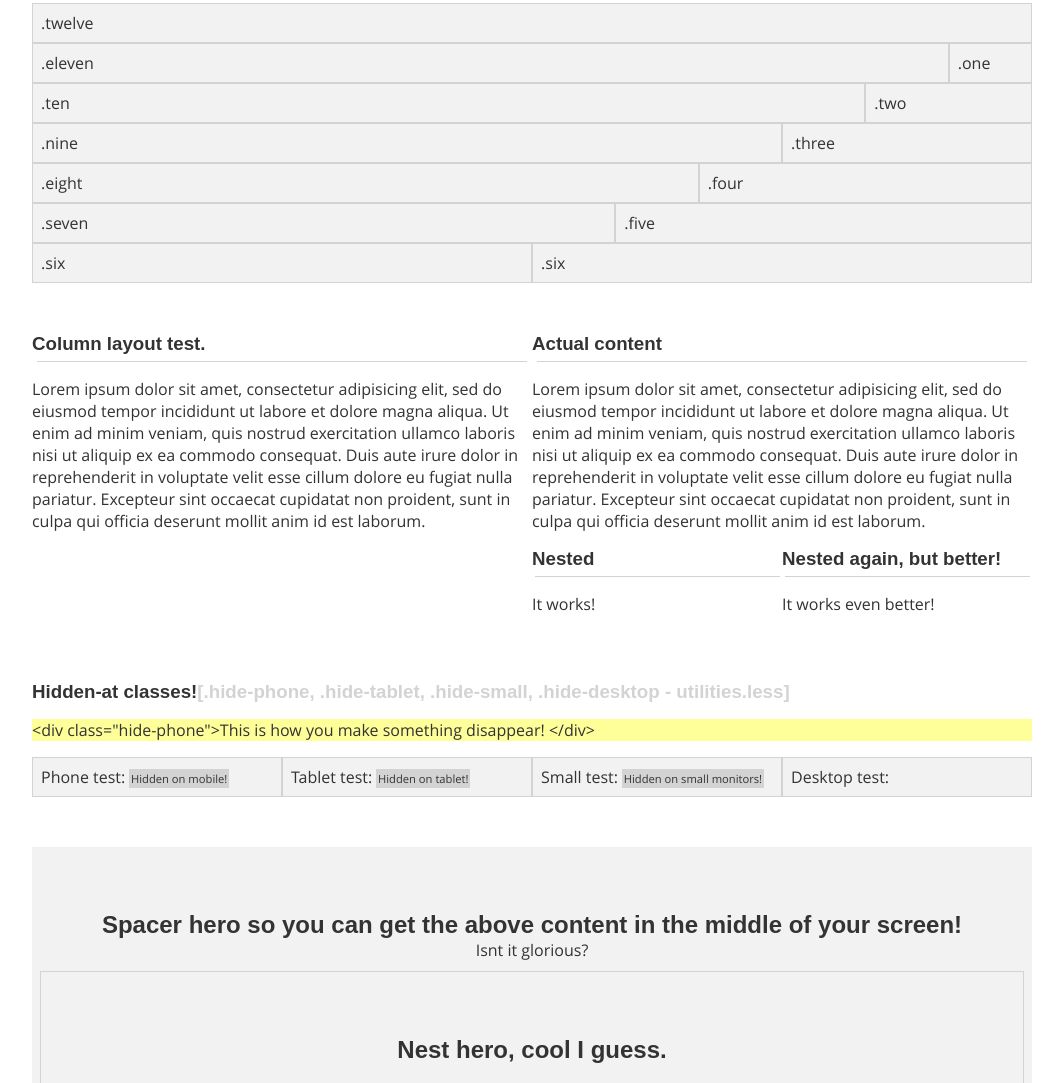
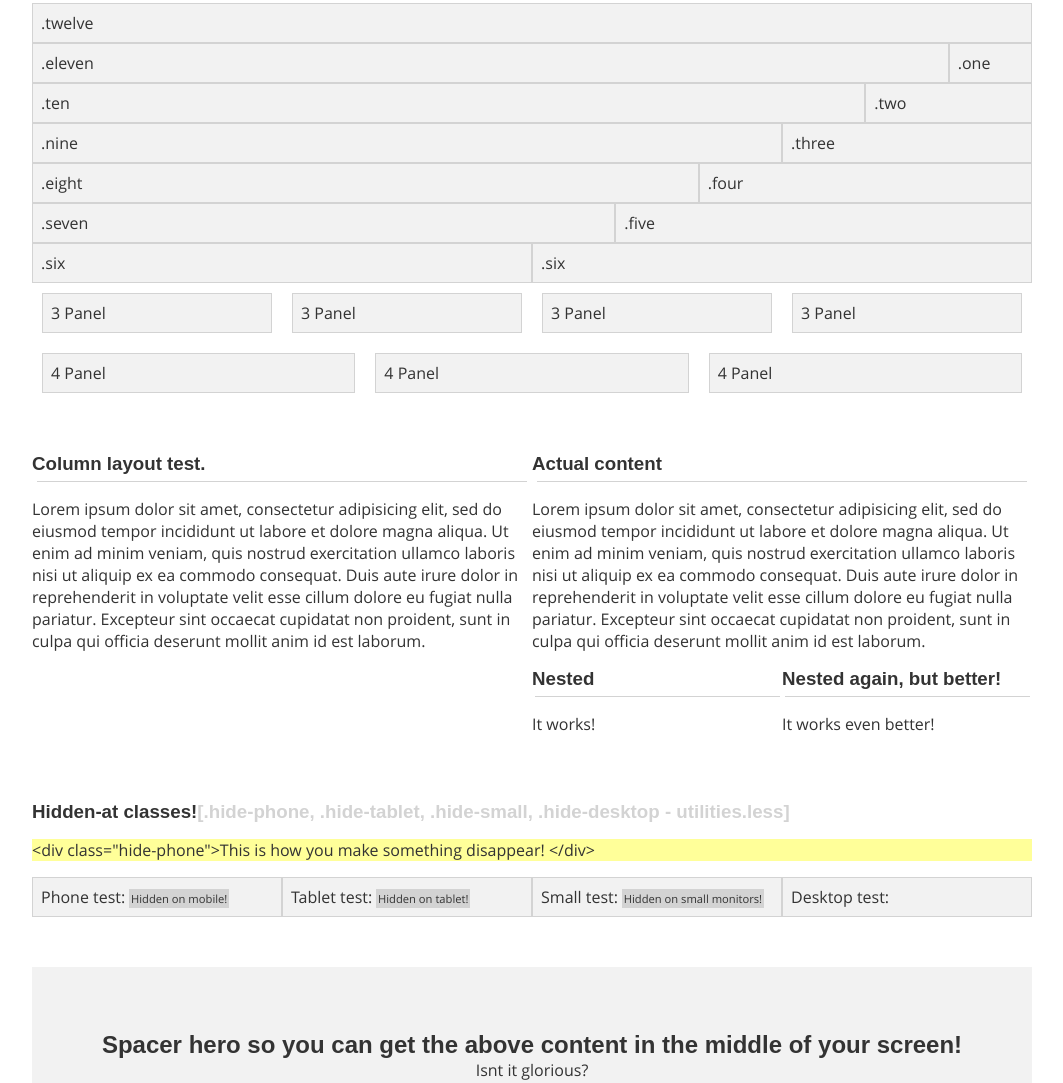
Before and after one commit to JonSnowbd/espalier, a website: page index.html in a window 1280 px wide. Shown: the part 1190-2273 px from the top of the page, without its empty margins (108-1171 px from the left). Drawn offline with Linux system fonts and the light colour scheme; a web font is replaced by a local one.

Commit message:
Added optional gutters to grid

```diff
--- a/index.html
+++ b/index.html
@@ -100,6 +100,29 @@
 			<div class="six panel">.six</div>
 			<div class="six panel">.six</div>
 
+			<div class="three gutter">
+				<div class="panel">3 Panel</div>
+			</div>
+			<div class="three gutter">
+				<div class="panel">3 Panel</div>
+			</div>
+			<div class="three gutter">
+				<div class="panel">3 Panel</div>
+			</div>
+			<div class="three gutter">
+				<div class="panel">3 Panel</div>
+			</div>
+
+			<div class="four gutter">
+				<div class="panel">4 Panel</div>
+			</div>
+			<div class="four gutter">
+				<div class="panel">4 Panel</div>
+			</div>
+			<div class="four gutter">
+				<div class="panel">4 Panel</div>
+			</div>
+
 		</div>
 
         <div class="container grid push-down">
--- a/less/main.less
+++ b/less/main.less
@@ -7,6 +7,8 @@
 // Light is used for muted text, subtle backgrounds and other things.
 @light:#f2f2f2;
 
+// The gutter spacing
+@grid-gutter: 10px;
 
 // Breakpoints
 @small:  1000px; // Small monitors
--- a/less/partials/grid.less
+++ b/less/partials/grid.less
@@ -46,6 +46,11 @@
 		width:100%;
 	}
 
+	&>.gutter{
+		padding-left: @grid-gutter;
+		padding-right: @grid-gutter;
+	}
+
 	.respond-tablet({
 		.one, .two, .three, .four, .five, .six, .seven, .eight, .nine, .ten, .eleven, .twelve{
 			width:100%;
```
Also changed, not shown: builtcss/main.css, builtcss/min/main.css.
